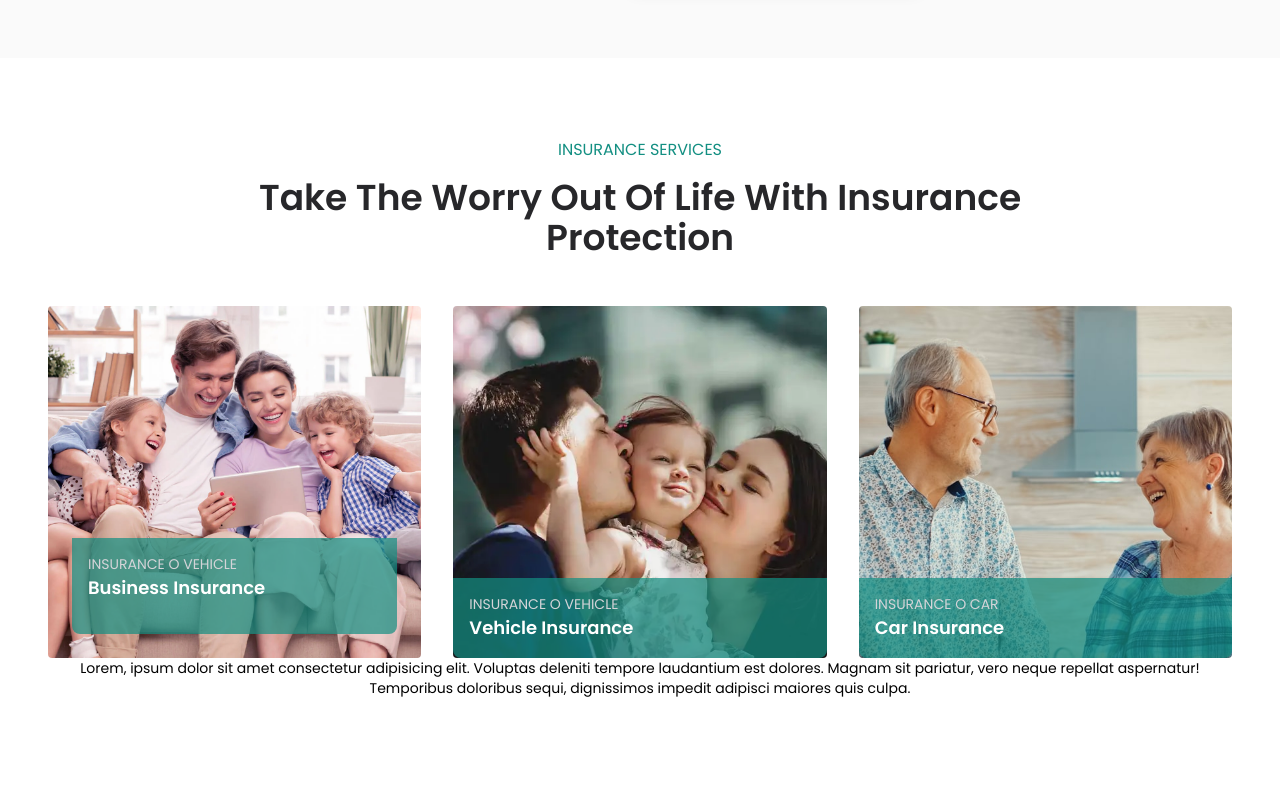
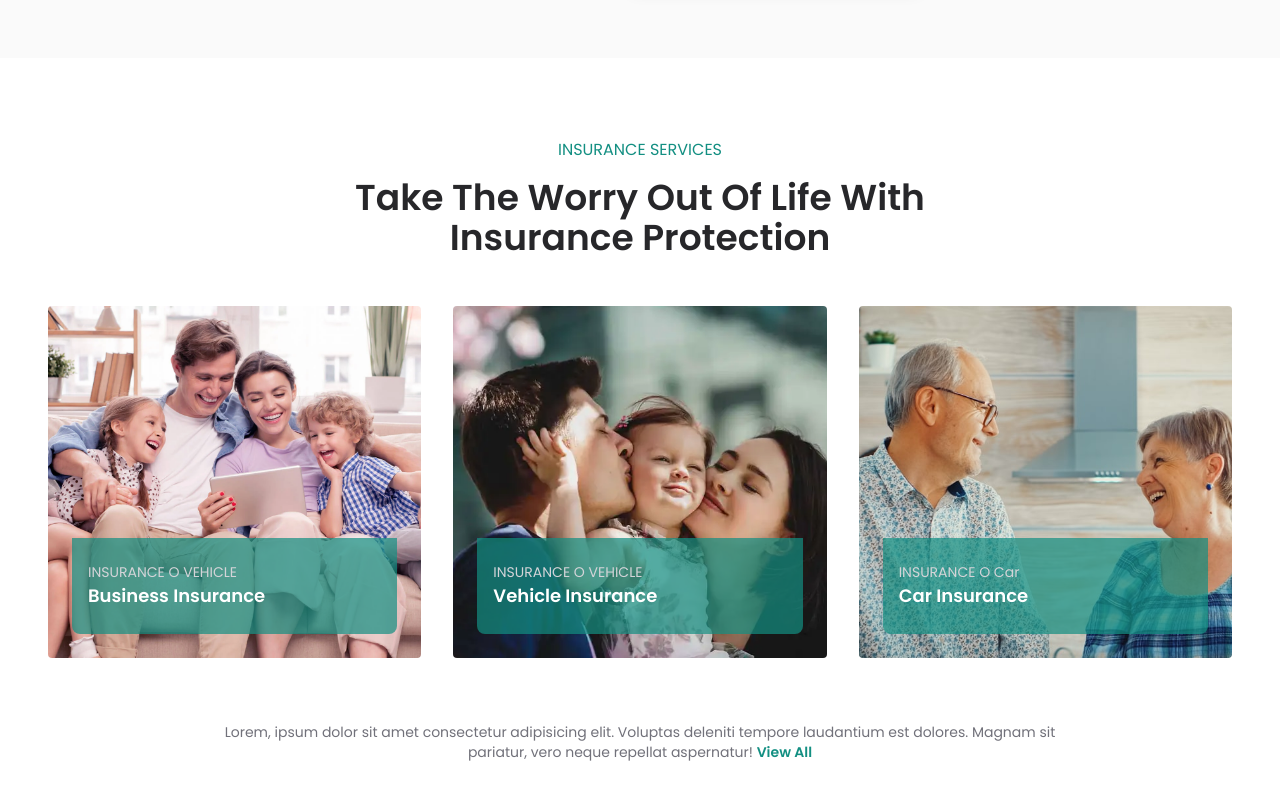
Before and after one commit to yeruvasaijahnavi/insurance_website, an Angular app: page / in a window 1280 px wide. Shown: the part 2205-3005 px from the top of the page. Built offline with nearby package versions, Linux system fonts and the light colour scheme.

Commit message:
Complete insurance services layout

```diff
--- a/src/app/insurance-services/insurance-services.component.html
+++ b/src/app/insurance-services/insurance-services.component.html
@@ -3,7 +3,7 @@
 		<div class="text-center mt-20 mb-12">
 			<h6 class="text-accent mb-4 uppercase">Insurance Services</h6>
 			<h2
-				class="text-3xl mx-auto md:text-4xl font-semibold text-zinc-800 w-3/4 capitalize"
+				class="text-3xl mx-auto md:text-4xl font-semibold text-zinc-800 w-1/2 capitalize"
 			>
 				Take the worry out of life with insurance protection
 			</h2>
@@ -16,7 +16,7 @@
 				<div
 					class="absolute bottom-6 left-6 right-6 bg-accent h-24 bg-opacity-70 p-4 rounded-b-lg"
 				>
-					<p class="text-zinc-300">INSURANCE O VEHICLE</p>
+					<p class="text-zinc-300 mt-2">INSURANCE O VEHICLE</p>
 					<h4 class="text-lg font-semibold text-white">
 						Business Insurance
 					</h4>
@@ -27,9 +27,9 @@
 				class="relative bg-cover bg-center rounded h-88 bg-[url('/assets/images/services2.png')]"
 			>
 				<div
-					class="absolute bottom-0 left-0 right-0 bg-accent bg-opacity-70 p-4 rounded-b-lg"
+					class="absolute bottom-6 left-6 right-6 bg-accent h-24 bg-opacity-70 p-4 rounded-b-lg"
 				>
-					<p class="text-zinc-300">INSURANCE O VEHICLE</p>
+					<p class="text-zinc-300 mt-2">INSURANCE O VEHICLE</p>
 					<h4 class="text-lg font-semibold text-white">
 						Vehicle Insurance
 					</h4>
@@ -40,9 +40,9 @@
 				class="relative bg-cover bg-center rounded h-88 bg-[url('/assets/images/services3.png')]"
 			>
 				<div
-					class="absolute bottom-0 left-0 right-0 bg-accent bg-opacity-70 p-4 rounded-b-lg"
+					class="absolute bottom-6 left-6 right-6 bg-accent h-24 bg-opacity-70 p-4 rounded-b-lg"
 				>
-					<p class="text-zinc-300">INSURANCE O CAR</p>
+					<p class="text-zinc-300 mt-2">INSURANCE O Car</p>
 					<h4 class="text-lg font-semibold text-white">
 						Car Insurance
 					</h4>
@@ -50,11 +50,11 @@
 			</div>
 		</div>
 
-		<p class="text-center">
+		<p class="text-center mt-16 text-zinc-500 w-3/4 mx-auto">
 			Lorem, ipsum dolor sit amet consectetur adipisicing elit. Voluptas
 			deleniti tempore laudantium est dolores. Magnam sit pariatur, vero
-			neque repellat aspernatur! Temporibus doloribus sequi, dignissimos
-			impedit adipisci maiores quis culpa.
+			neque repellat aspernatur!
+			<span class="text-accent font-semibold">View All</span>
 		</p>
 	</div>
 </section>
```
